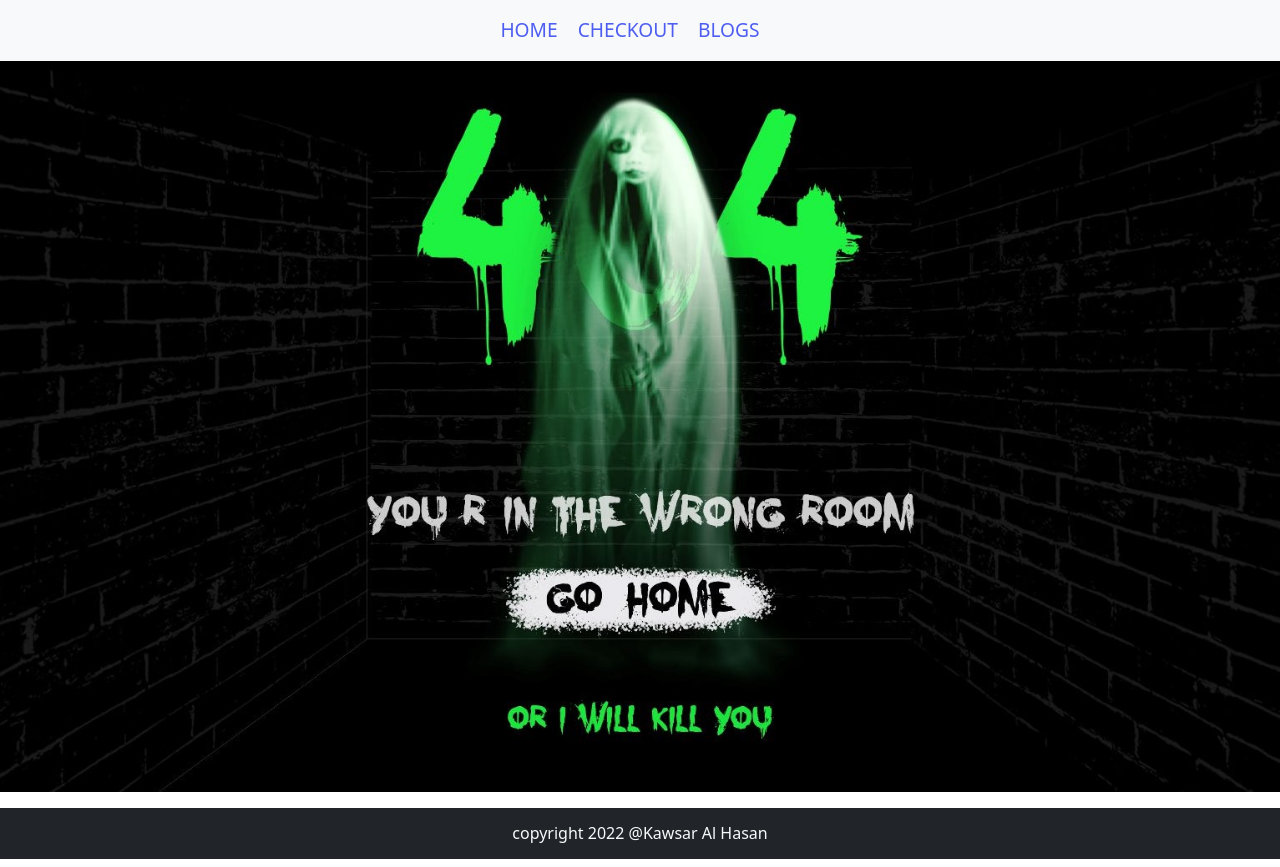
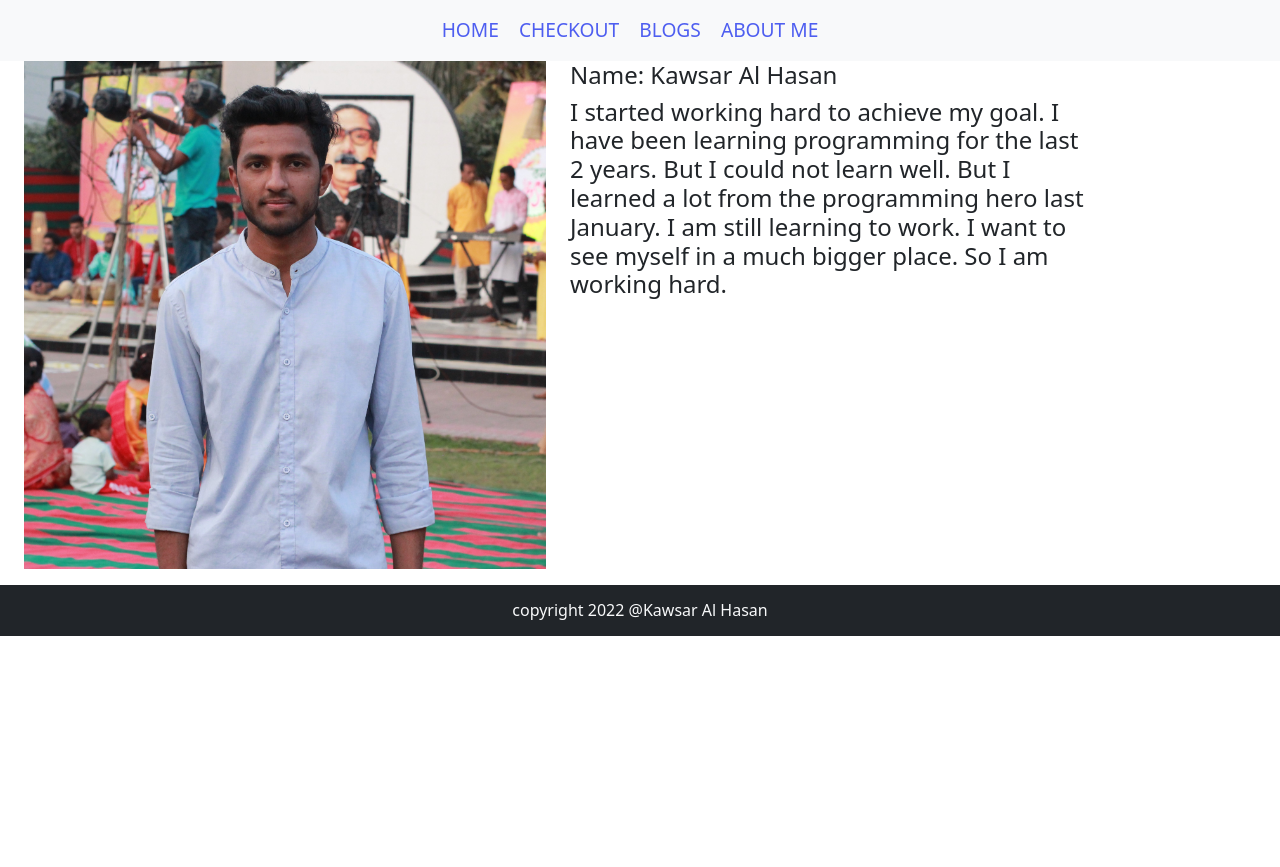
Before and after one commit to KawsarAlHasan/independent-service-provider, a React (Create React App) app: page /about in a window 1280 px wide. After the commit the page ends 800 px from the top, so only its background shows below. Built offline with nearby package versions, Linux system fonts and the light colour scheme.

Commit message:
added About Me Route

```diff
--- a/src/App.js
+++ b/src/App.js
@@ -4,6 +4,7 @@ import Header from './Components/Header/Header';
 import Home from './Components/Home/Home';
 import Checkout from './Components/Checkout/Checkout';
 import Blogs from './Components/Blogs/Blogs';
+import About from './Components/About/About';
 import NotFound from './Components/NotFound/NotFound';
 import Footer from './Components/Footer/Footer';
 import { Route, Routes } from 'react-router-dom';
@@ -17,6 +18,7 @@ function App() {
         <Route path='/home' element={<Home></Home>}></Route>
         <Route path='/checkout' element={<Checkout></Checkout>}></Route>
         <Route path='/blogs' element={<Blogs></Blogs>}></Route>
+        <Route path='/about' element={<About></About>}></Route>
         <Route path='/*' element={<NotFound></NotFound>}></Route>
       </Routes>
       <Footer></Footer>
--- /dev/null
+++ b/src/Components/About/About.css
@@ -0,0 +1,3 @@
+.my-text{
+    font-weight: 400;
+}
--- /dev/null
+++ b/src/Components/About/About.js
@@ -0,0 +1,19 @@
+import React from 'react';
+import './About.css';
+import img from '../images/kawsar.jpg';
+
+const componentName = (props) => {
+    return (
+        <div className='container d-flex justify-content-center row'>
+            <div className='col-md-6'>
+                <img src={img} className='img-fluid w-100' alt="" />
+            </div>
+            <div className='col-md-6'>
+                <h4>Name: Kawsar Al Hasan</h4>
+                <p className='h4 my-text'>I started working hard to achieve my goal. I have been learning programming for the last 2 years. But I could not learn well. But I learned a lot from the programming hero last January. I am still learning to work. I want to see myself in a much bigger place. So I am working hard.</p>
+            </div>
+        </div>
+    );
+};
+
+export default componentName;
--- a/src/Components/Header/Header.js
+++ b/src/Components/Header/Header.js
@@ -10,6 +10,7 @@ const componentName = (props) => {
                 <Link to="/home">HOME</Link>
                 <Link to="/checkout">CHECKOUT</Link>
                 <Link to="/blogs">BLOGS</Link>
+                <Link to="/about">ABOUT ME</Link>
             </nav>
         </div>
     );
```
Also changed, not shown: src/Components/images/kawsar.jpg (added).
